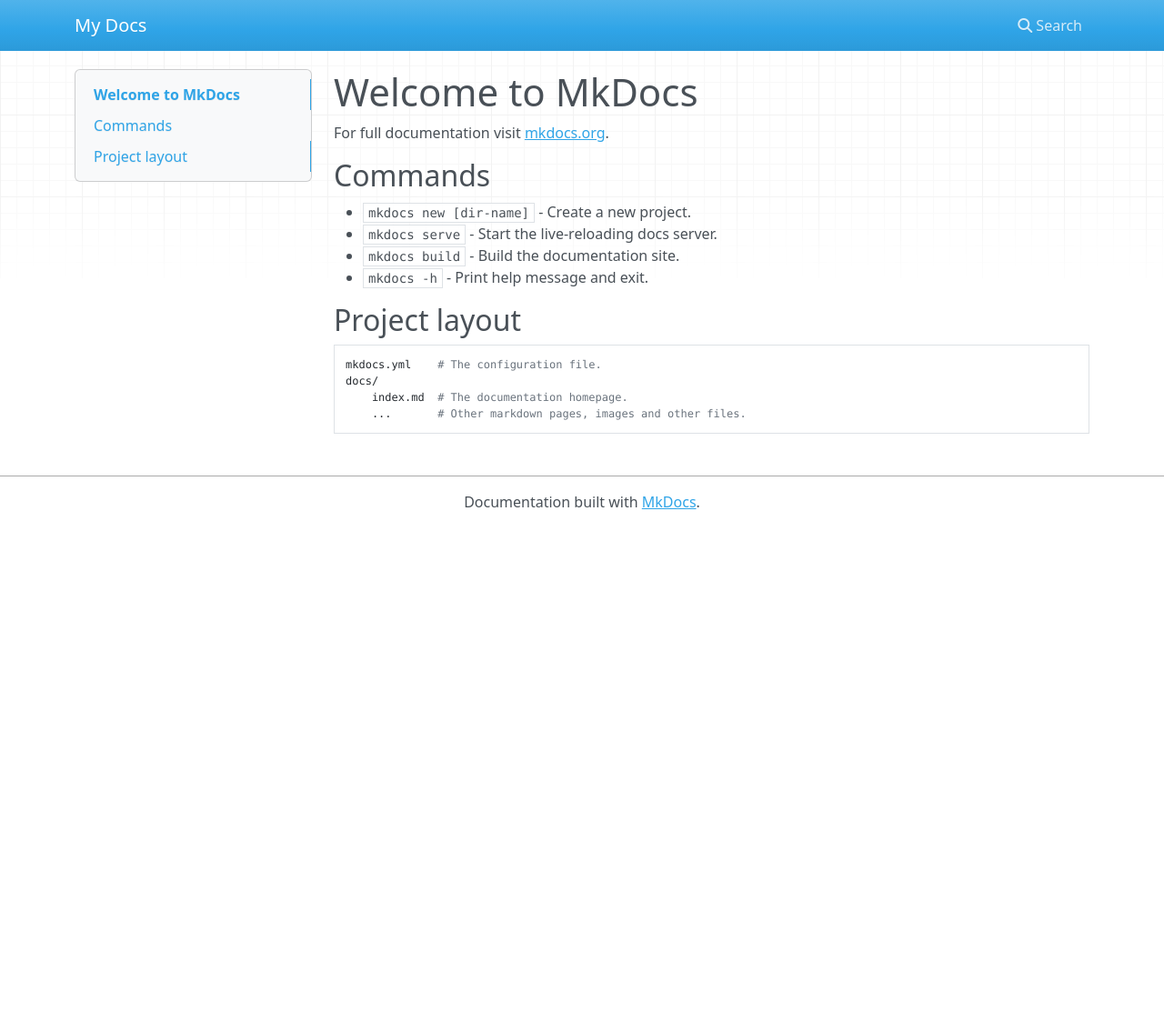
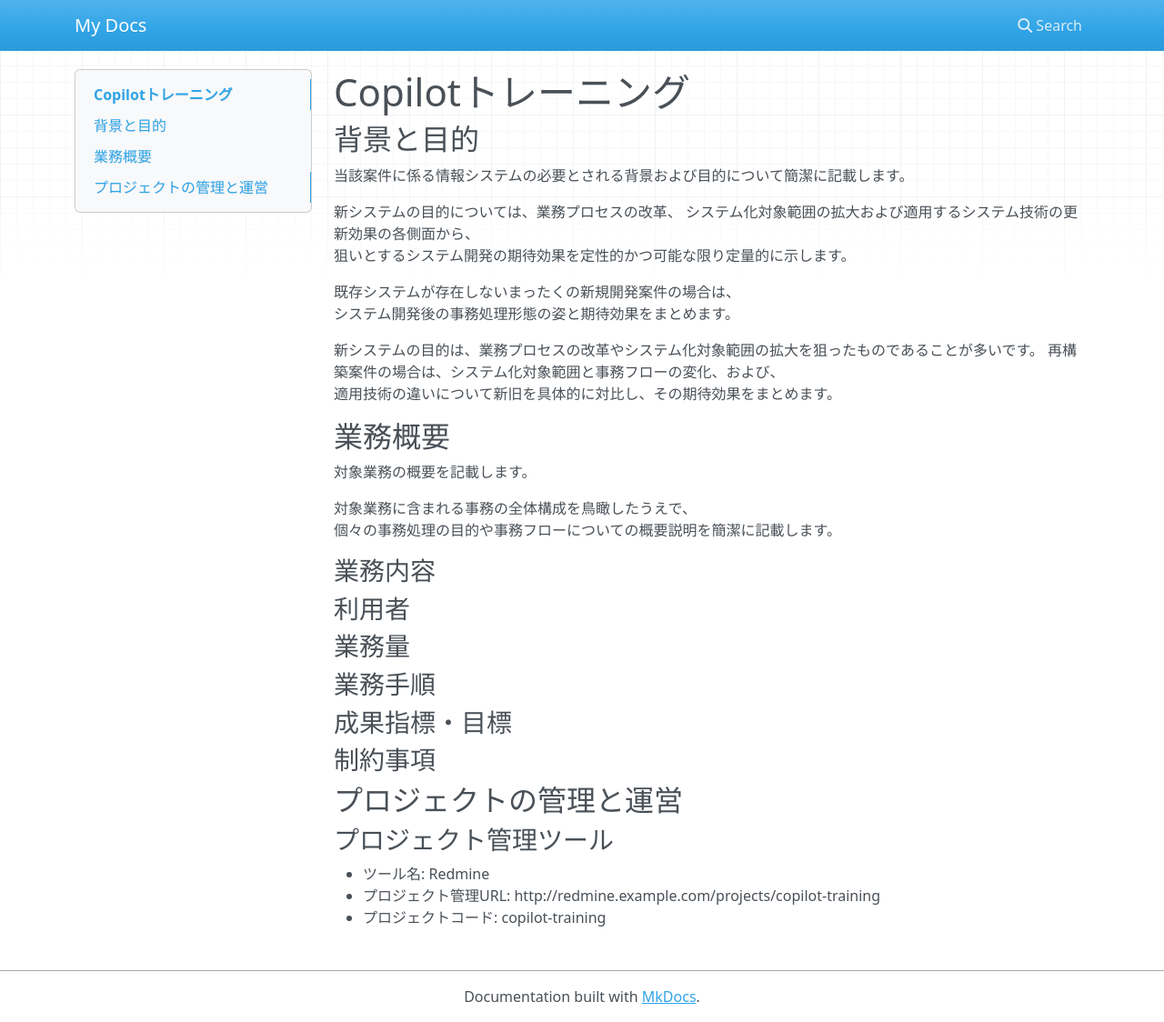
Before and after one commit to wate/copilot-training, an MkDocs documentation site: the page built from docs/index.md, in a window 1280 px wide and 1124 px high. Shown: the whole window at 91% size. Built offline with MkDocs 1.6.1, drawn with Linux system fonts in a browser that asks for light colours; nearby versions of some CDN libraries.

Commit message:
ドキュメントのサンプルを更新

```diff
--- a/docs/index.md
+++ b/docs/index.md
@@ -1,17 +1,47 @@
-# Welcome to MkDocs
+Copilotトレーニング
+=========================
 
-For full documentation visit [mkdocs.org](https://www.mkdocs.org).
+背景と目的
+-------------------------
 
-## Commands
+当該案件に係る情報システムの必要とされる背景および目的について簡潔に記載します。
 
-* `mkdocs new [dir-name]` - Create a new project.
-* `mkdocs serve` - Start the live-reloading docs server.
-* `mkdocs build` - Build the documentation site.
-* `mkdocs -h` - Print help message and exit.
+新システムの目的については、業務プロセスの改革、
+システム化対象範囲の拡大および適用するシステム技術の更新効果の各側面から、
+狙いとするシステム開発の期待効果を定性的かつ可能な限り定量的に示します。
 
-## Project layout
+既存システムが存在しないまったくの新規開発案件の場合は、
+システム開発後の事務処理形態の姿と期待効果をまとめます。
 
-    mkdocs.yml    # The configuration file.
-    docs/
-        index.md  # The documentation homepage.
-        ...       # Other markdown pages, images and other files.
+新システムの目的は、業務プロセスの改革やシステム化対象範囲の拡大を狙ったものであることが多いです。
+再構築案件の場合は、システム化対象範囲と事務フローの変化、および、
+適用技術の違いについて新旧を具体的に対比し、その期待効果をまとめます。
+
+業務概要
+-------------------------
+
+対象業務の概要を記載します。
+
+対象業務に含まれる事務の全体構成を鳥瞰したうえで、
+個々の事務処理の目的や事務フローについての概要説明を簡潔に記載します。
+
+### 業務内容
+
+### 利用者
+
+### 業務量
+
+### 業務手順
+
+### 成果指標・目標
+
+### 制約事項
+
+プロジェクトの管理と運営
+-------------------------
+
+### プロジェクト管理ツール
+
+* ツール名: Redmine
+* プロジェクト管理URL: http://redmine.example.com/projects/copilot-training
+* プロジェクトコード: copilot-training
```
